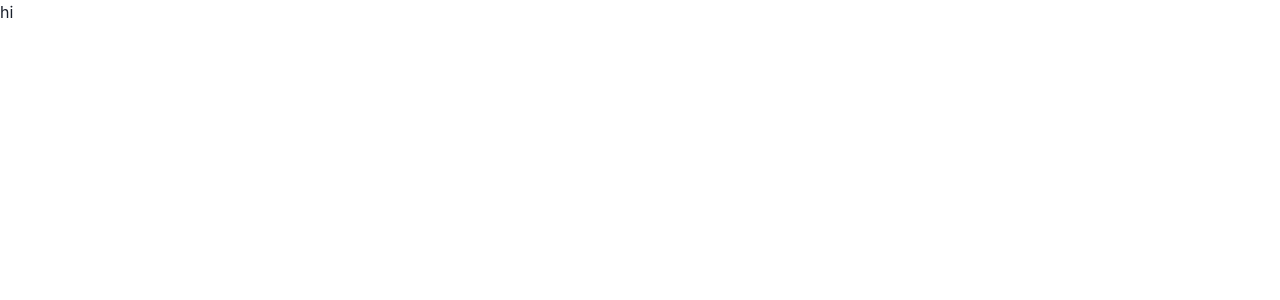
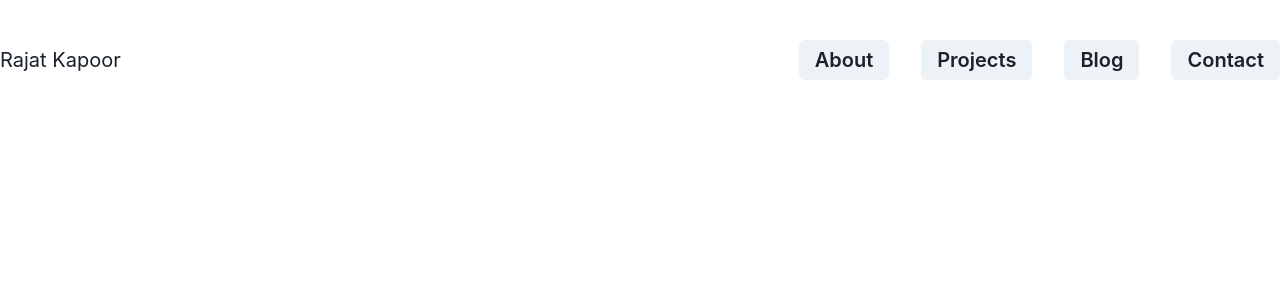
Before and after one commit to rajatkapoor/next.rajatkapoor.me, a Next.js app: page / in a window 1280 px wide. Shown: the top 300 px of the page. Built offline with nearby package versions, Linux system fonts and the light colour scheme.

Commit message:
Added basic navbar and nav items

```diff
--- /dev/null
+++ b/components/NavBar.jsx
@@ -0,0 +1,25 @@
+import React from "react";
+import { Flex, Text, HStack } from "@chakra-ui/react";
+import NavButton from "./NavButton";
+import { responsive } from "../pages/_theme";
+
+const NavBar = ({ navItems }) => {
+  return (
+    <Flex
+      maxWidth={responsive("80%", "80%", "80em")}
+      alignItems={"center"}
+      justifyContent={"space-between"}
+      flexGrow={1}
+      height={"120px"}
+    >
+      <Text fontSize="xl">Rajat Kapoor</Text>
+      <HStack spacing={8}>
+        {navItems.map((navItem) => {
+          return <NavButton text={navItem.text} />;
+        })}
+      </HStack>
+    </Flex>
+  );
+};
+
+export default NavBar;
--- /dev/null
+++ b/components/NavButton.jsx
@@ -0,0 +1,12 @@
+import React from "react";
+import { Button, Text } from "@chakra-ui/react";
+
+const NavButton = ({ text }) => {
+  return (
+    <Button colorScheme="gray">
+      <Text fontSize="xl">{text}</Text>
+    </Button>
+  );
+};
+
+export default NavButton;
--- a/pages/_theme.js
+++ b/pages/_theme.js
@@ -12,8 +12,9 @@ const colors = {
 
 export const theme = extendTheme({ colors });
 
-export const responsive = (md, lg, xl) => ({
-  md,
-  lg,
-  xl,
-});
+export const responsive = (medium, large, extraLarge) => {
+  const md = medium;
+  const lg = large ?? md;
+  const xl = extraLarge ?? lg;
+  return { md, lg, xl };
+};
--- a/pages/index.js
+++ b/pages/index.js
@@ -1,10 +1,33 @@
 import Head from "next/head";
 import Image from "next/image";
-import { Box } from "@chakra-ui/react";
+import { Box, HStack, Text, Flex, Grid, Button } from "@chakra-ui/react";
+import { responsive } from "./_theme";
+import NavButton from "../components/NavButton";
+import NavBar from "../components/NavBar";
+
+const navItems = [
+  {
+    text: "About",
+  },
+  {
+    text: "Projects",
+  },
+  {
+    text: "Blog",
+  },
+  {
+    text: "Contact",
+  },
+];
 
 export default function Home() {
   return (
-    <Box w={"100%"}>
+    <Flex
+      w={"100%"}
+      alignItems={"center"}
+      justifyContent="center"
+      className="container"
+    >
       <Head>
         <title>Rajat Kapoor - Full stack developer</title>
         <meta
@@ -13,7 +36,7 @@ export default function Home() {
         />
         <link rel="icon" href="/favicon.ico" />
       </Head>
-      <Box>hi</Box>
-    </Box>
+      <NavBar navItems={navItems} />
+    </Flex>
   );
 }
```
Also changed, not shown: package.json (+8 -0 lines), .eslintrc.js (added), 1 other file (tests, documents, lock files or other folders).
